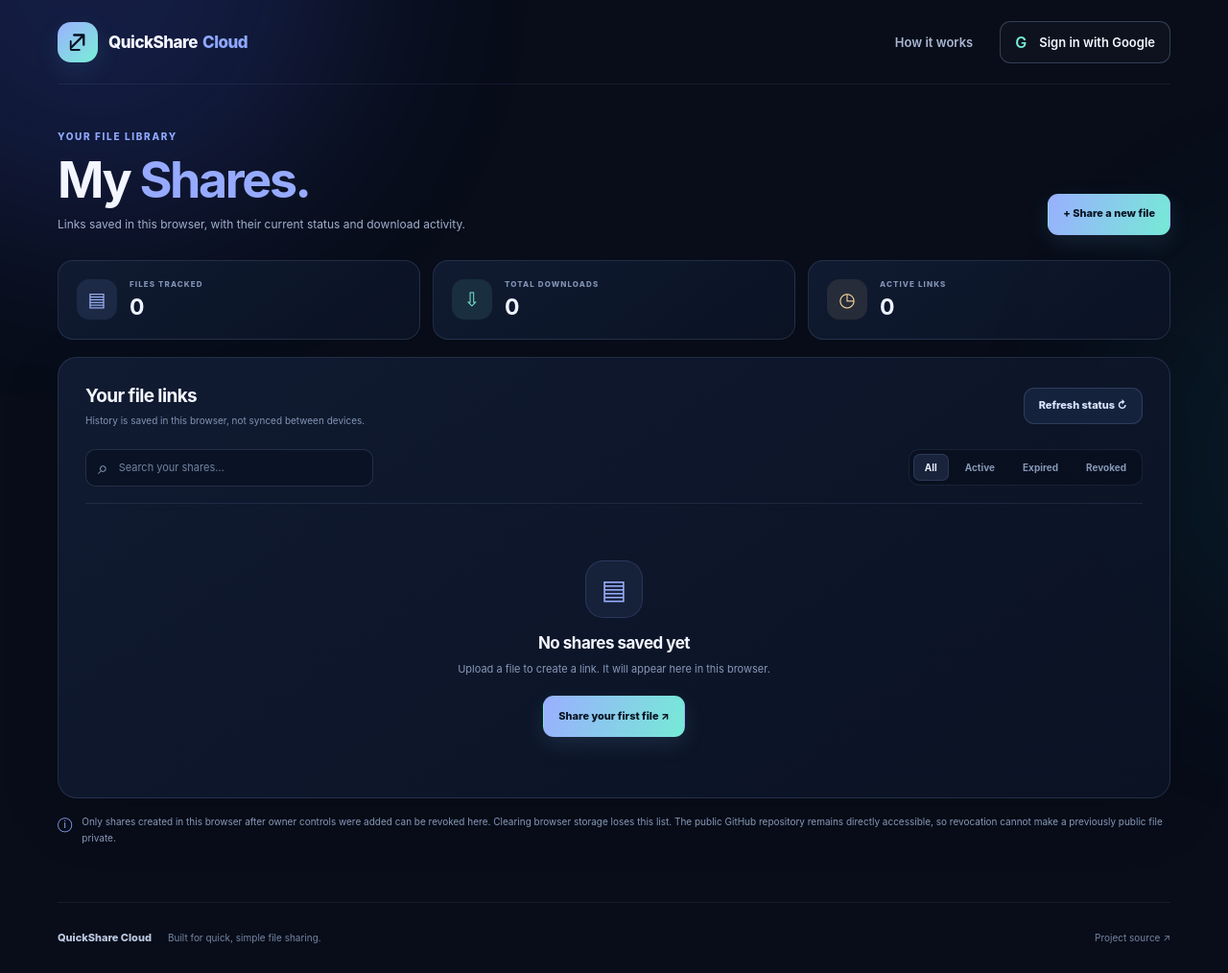
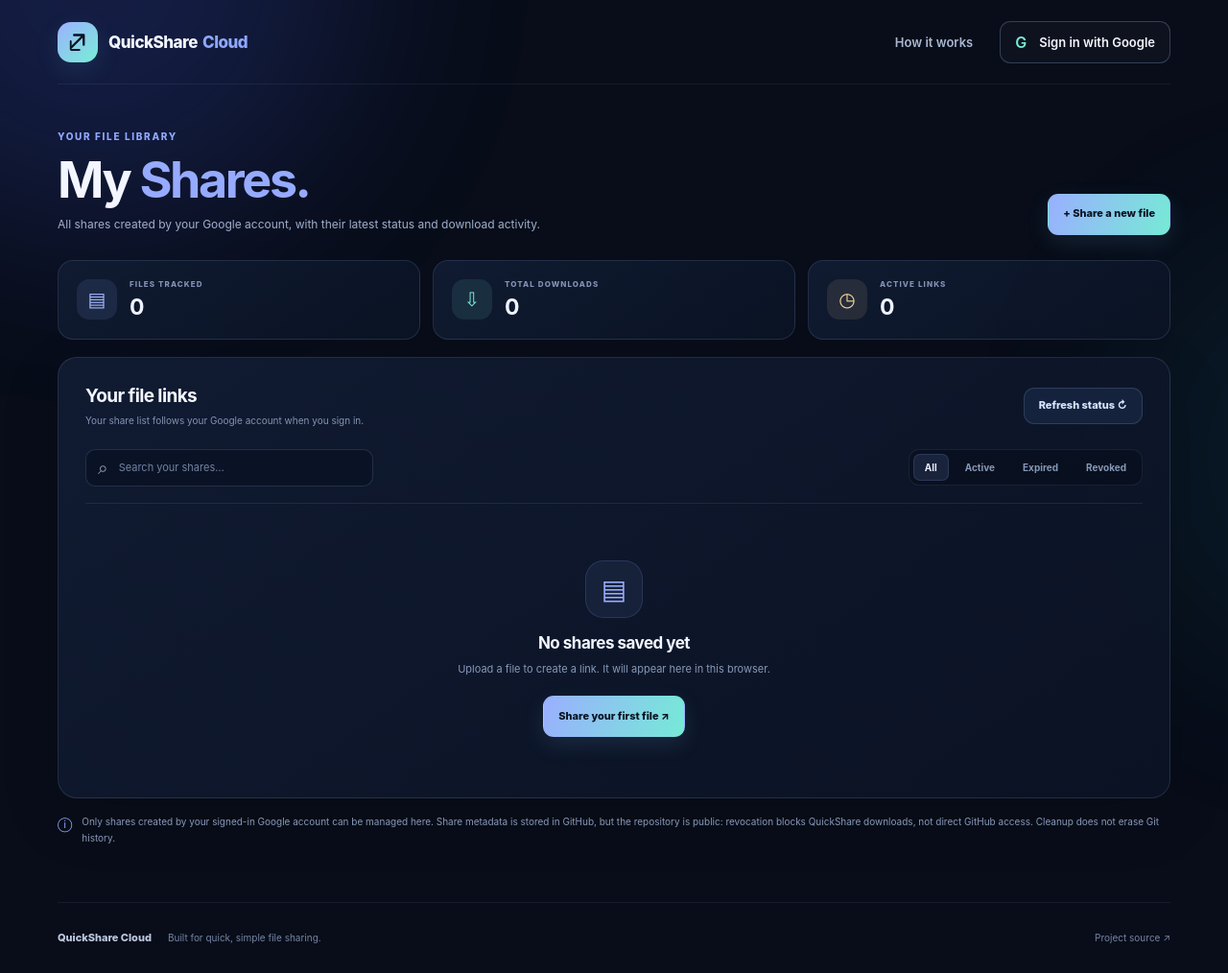
Before and after one commit to Darshan-U-P/QuickShare-Cloud, a Flask app: template templates/my_shares.html in a window 1280 px wide. Shown: the whole page at 96% size. Run offline with Flask 3, Linux system fonts and the light colour scheme; the template is opened without the code that fills it, so the values that code supplies are empty.

Commit message:
Make My Shares dashboard account-specific

```diff
--- a/templates/my_shares.html
+++ b/templates/my_shares.html
@@ -6,7 +6,7 @@
     <div>
       <div class="section-kicker">YOUR FILE LIBRARY</div>
       <h1>My <span>Shares.</span></h1>
-      <p>Links saved in this browser, with their current status and download activity.</p>
+      <p>All shares created by your Google account, with their latest status and download activity.</p>
     </div>
     <a class="btn btn-primary" href="{{ url_for('index') }}#upload">+ Share a new file</a>
   </div>
@@ -17,7 +17,7 @@
   </div>
   <section class="card dashboard-library">
     <div class="library-heading">
-      <div><h2>Your file links</h2><p>History is saved in this browser, not synced between devices.</p></div>
+      <div><h2>Your file links</h2><p>Your share list follows your Google account when you sign in.</p></div>
       <button class="btn btn-secondary" id="refresh-shares" type="button">Refresh status ↻</button>
     </div>
     <div class="library-tools">
@@ -34,10 +34,10 @@
     <div class="empty-state" id="shares-empty" hidden>
       <span class="empty-icon">▤</span>
       <h3 id="empty-title">No shares saved yet</h3>
-      <p id="empty-description">Upload a file to create a link. It will appear here in this browser.</p>
+      <p id="empty-description">Upload a file to create a link. It will appear here whenever you sign in to this account.</p>
       <a class="btn btn-primary" href="{{ url_for('index') }}#upload">Share your first file ↗</a>
     </div>
   </section>
-  <div class="dashboard-note"><span aria-hidden="true">ⓘ</span><p>Only shares created in this browser after owner controls were added can be revoked here. Clearing browser storage loses this list. The public GitHub repository remains directly accessible, so revocation cannot make a previously public file private.</p></div>
+  <div class="dashboard-note"><span aria-hidden="true">ⓘ</span><p>Only shares created by your signed-in Google account can be managed here. Share metadata is stored in GitHub, but the repository is public: revocation blocks QuickShare downloads, not direct GitHub access. Cleanup does not erase Git history.</p></div>
 </section>
 {% endblock %}
```
